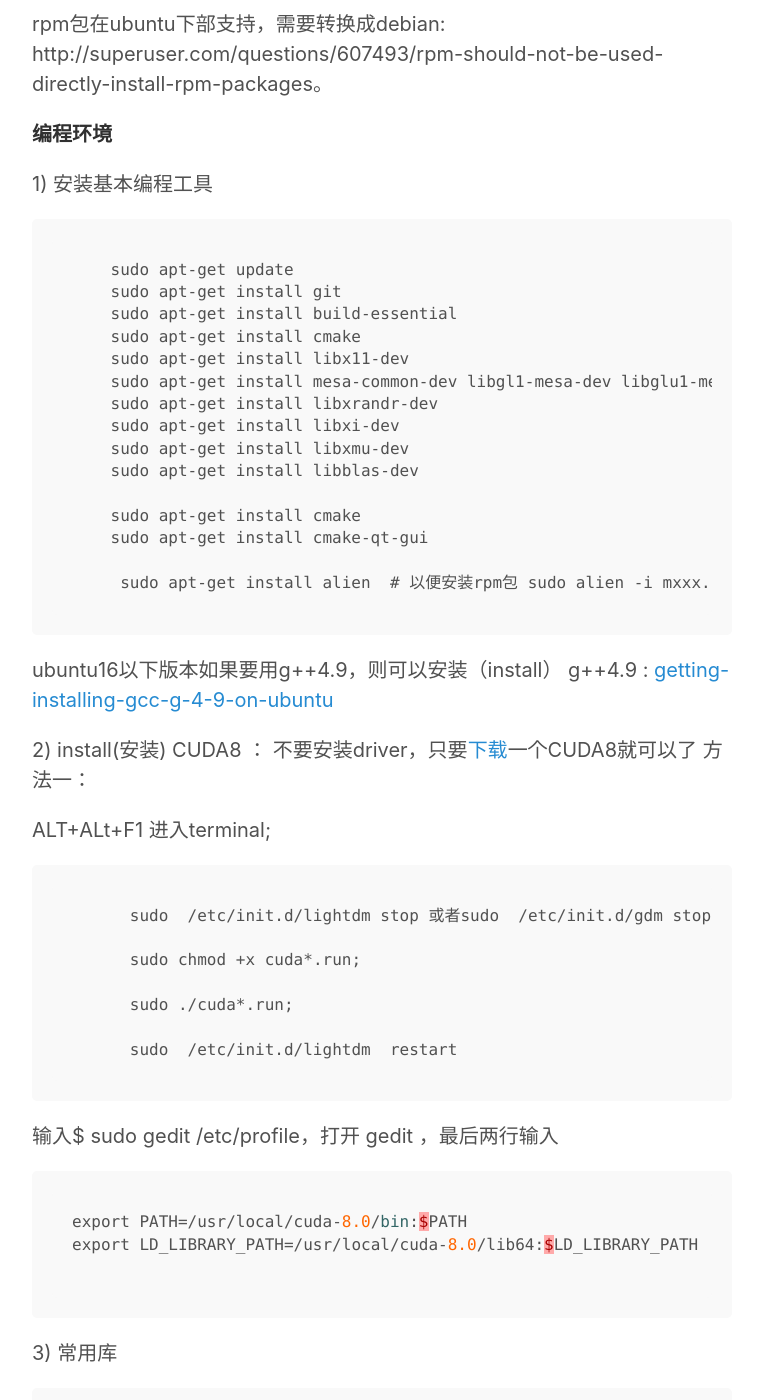
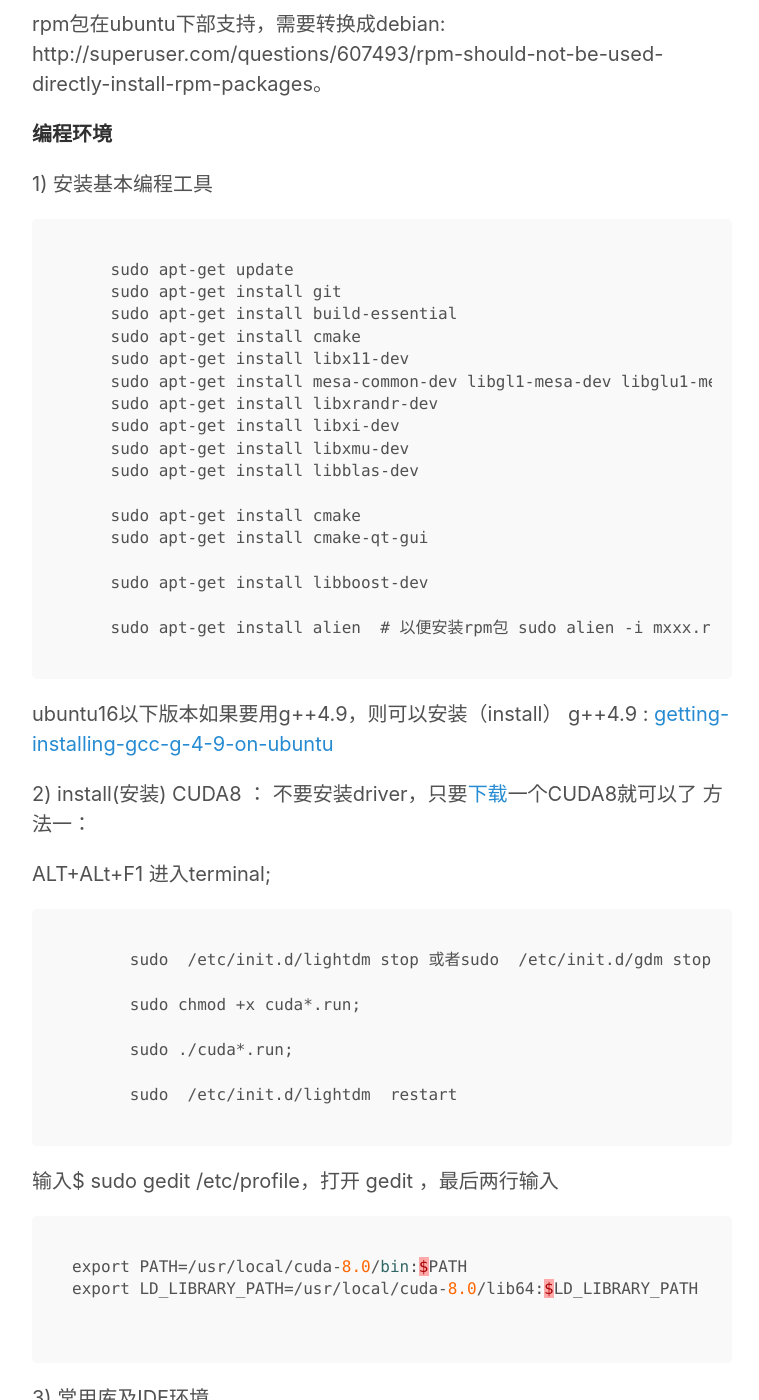
Before and after one commit to hwdong/hwdong-old.github.io, a Jekyll site: the page built from _posts/2017-01-01-install ubuntu on windows.md, in a window 1280 px wide and 1400 px high, scrolled down 2934 px. Shown: the whole window, without its empty margins (258-1017 px from the left). Built offline with Jekyll 4.4.1, drawn with Linux system fonts in a browser that asks for light colours; comment, search, counter and statistics services are not loaded; some of the changed lines change nothing that is shown; some of the changed text lies outside the part shown.

Commit message:
2017-01-01

````diff
--- a/_posts/2017-01-01-install ubuntu on windows.md
+++ b/_posts/2017-01-01-install ubuntu on windows.md
@@ -97,7 +97,9 @@ d） 200M             logical ( 即逻辑分分区)            ext4
     sudo apt-get install cmake
     sudo apt-get install cmake-qt-gui
 
-     sudo apt-get install alien  # 以便安装rpm包 sudo alien -i mxxx.rpm
+    sudo apt-get install libboost-dev
+
+    sudo apt-get install alien  # 以便安装rpm包 sudo alien -i mxxx.rpm
 ```
 
 ubuntu16以下版本如果要用g++4.9，则可以安装（install） g++4.9 :
@@ -127,14 +129,13 @@ export LD_LIBRARY_PATH=/usr/local/cuda-8.0/lib64:$LD_LIBRARY_PATH
 
 ```
 
-3) 常用库
+3) 常用库及IDE环境
+
+ [install opencv](http://milq.github.io/install-opencv-ubuntu-debian/)
 
 ```
-  sudo apt-get install libboost-dev
   sudo apt-get install eclipse eclipse-cdt g++
-
 ```
-   [install opencv](http://milq.github.io/install-opencv-ubuntu-debian/)
 
 方法二(似乎不行)：
 参考：[http://www.th7.cn/system/lin/201607/173609.shtml](http://www.th7.cn/system/lin/201607/173609.shtml)
````
